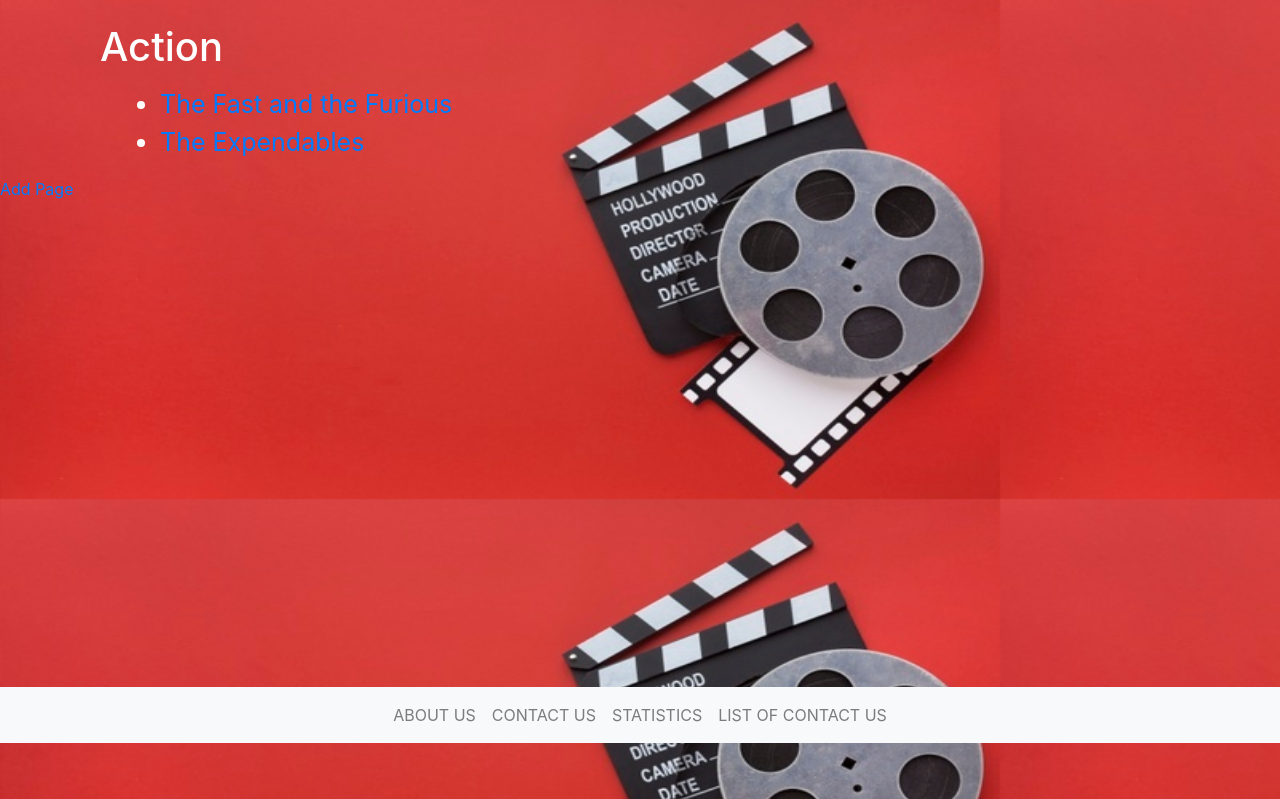
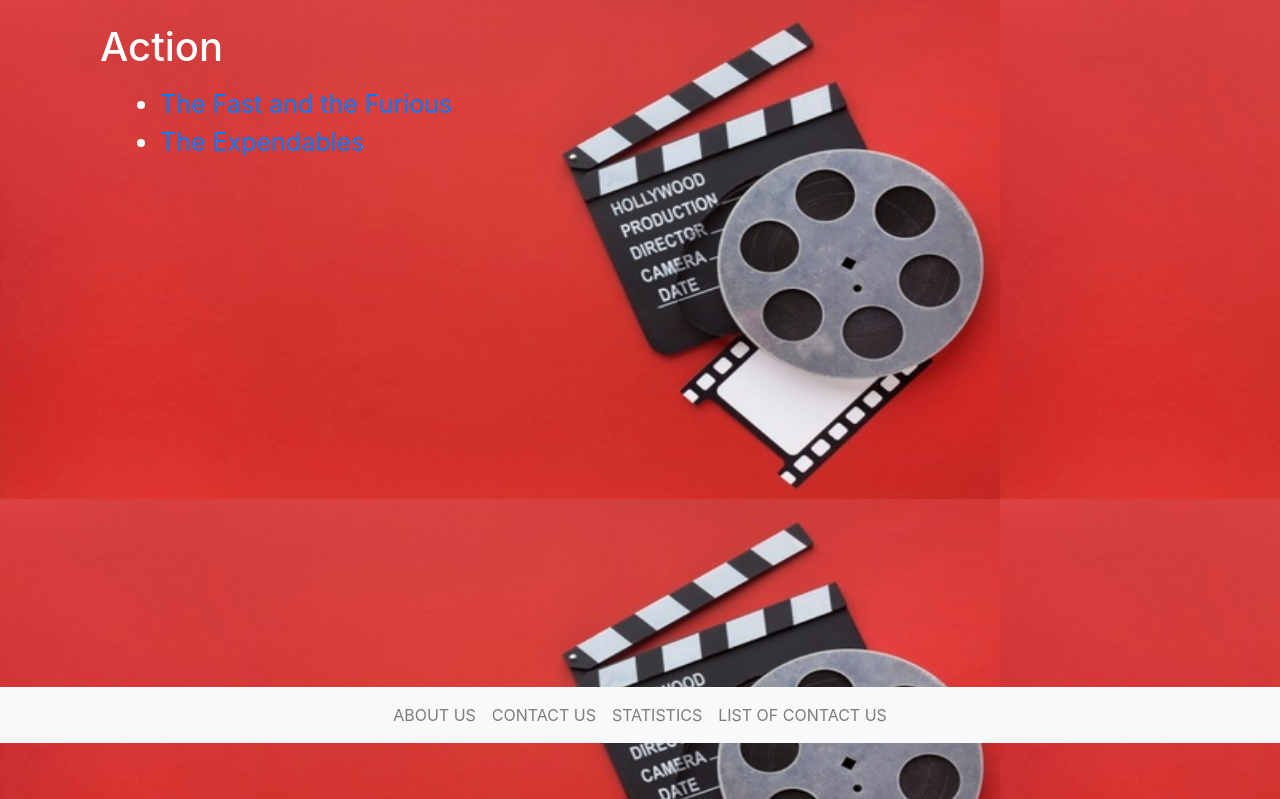
Before and after one commit to 2605278s/Movies_Project, a Django app: page /rango/category/action/ in a window 1280 px wide. Shown: the part 57-856 px from the top of the page. Run offline with Django 3.2, Linux system fonts and the light colour scheme; a user stored in the database is signed in; data comes from the database, SQL or seed files in the repository; some libraries are stand-ins or nearby versions.

Commit message:
Update category.html

```diff
--- a/templates/rango/category.html
+++ b/templates/rango/category.html
@@ -25,7 +25,7 @@
         {% endif %}
 
         {% if user.is_authenticated %}
-        <a href={% url 'rango:add_page' category.slug %}">Add Page</a><br />
+
         {% endif %}
         {% else %}
             The specified category does not exist.
```
